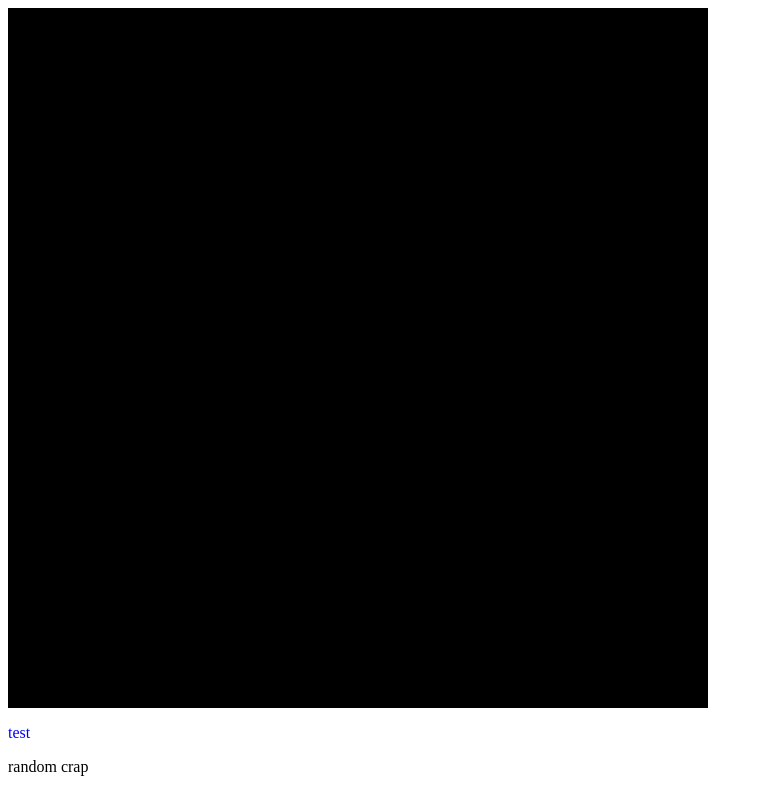
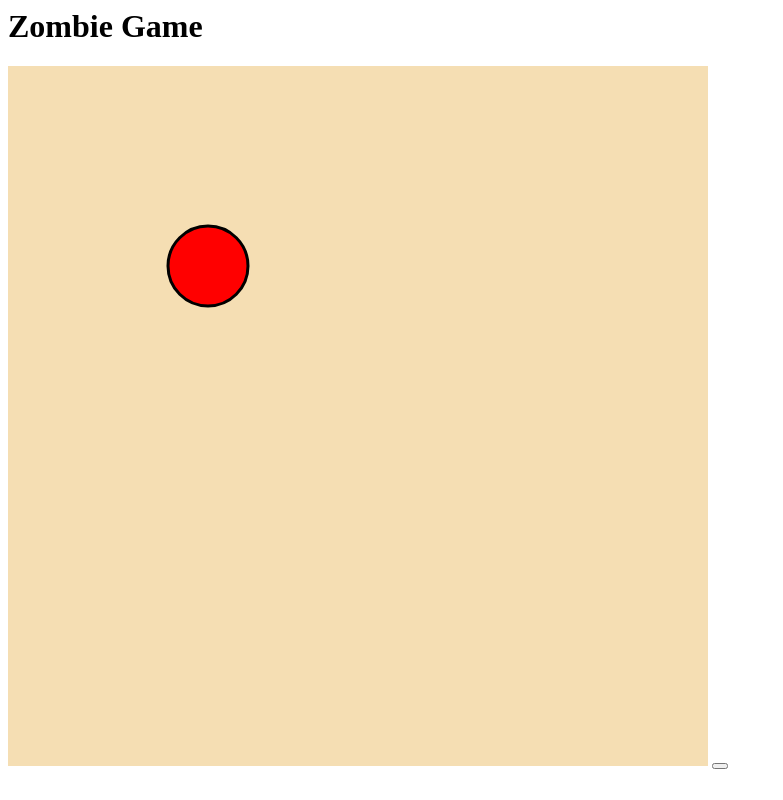
Before and after one commit to JatavienBarnard/ZombieGame, a plain HTML site: page index.html in a window 1280 px wide. Shown: the whole page, without its empty margins (0-783 px from the left). Drawn offline with nearby package versions, Linux system fonts and the light colour scheme.

Commit message:
add player

```diff
--- a/index.html
+++ b/index.html
@@ -1,8 +1,18 @@
 <!DOCTYPE >
 <html>
-    <link rel="stylesheet" href="main.css">
-    <script src="main.js"></script>
-    <canvas name="window" class="main" id="main"></canvas>
-    <p>test</p>
-    random crap
+    <head>
+        <script src="https://ajax.googleapis.com/ajax/libs/jquery/3.3.1/jquery.min.js"></script>
+        <link rel="stylesheet" href="main.css">
+    </head>
+
+
+    <h1>Zombie Game</h1>
+
+    <svg width="700" height="700">
+        <circle id="player" cx="50" cy="50" r="40" stroke="black" stroke-width="3" fill="red" />
+    </svg>
+
+    <button value="click"></button>
+    <script src="main.js">
+    </script>
 </html>
--- a/main.css
+++ b/main.css
@@ -1,8 +1,8 @@
-canvas {
+svg {
     width:700px;
     height:700px;
-    background-color: black;
+    background-color: wheat;
 }
-p {
-    color: blue;
+#player {
+    transform: translate(150px,150px);
 }
--- a/main.js
+++ b/main.js
@@ -0,0 +1,18 @@
+$(document).ready(function(){
+
+    $("#player").click(function(){
+        $("h1").hide();
+        movePlayer(50,0);
+    });
+});
+
+function movePlayer(dx, dy)
+{
+    for(let i = 0; i < dx; i++)
+    {
+        setTimeout(function(){
+            $("#player").css("cy", "+=1px");
+        }, 500);
+    }
+
+}
```
